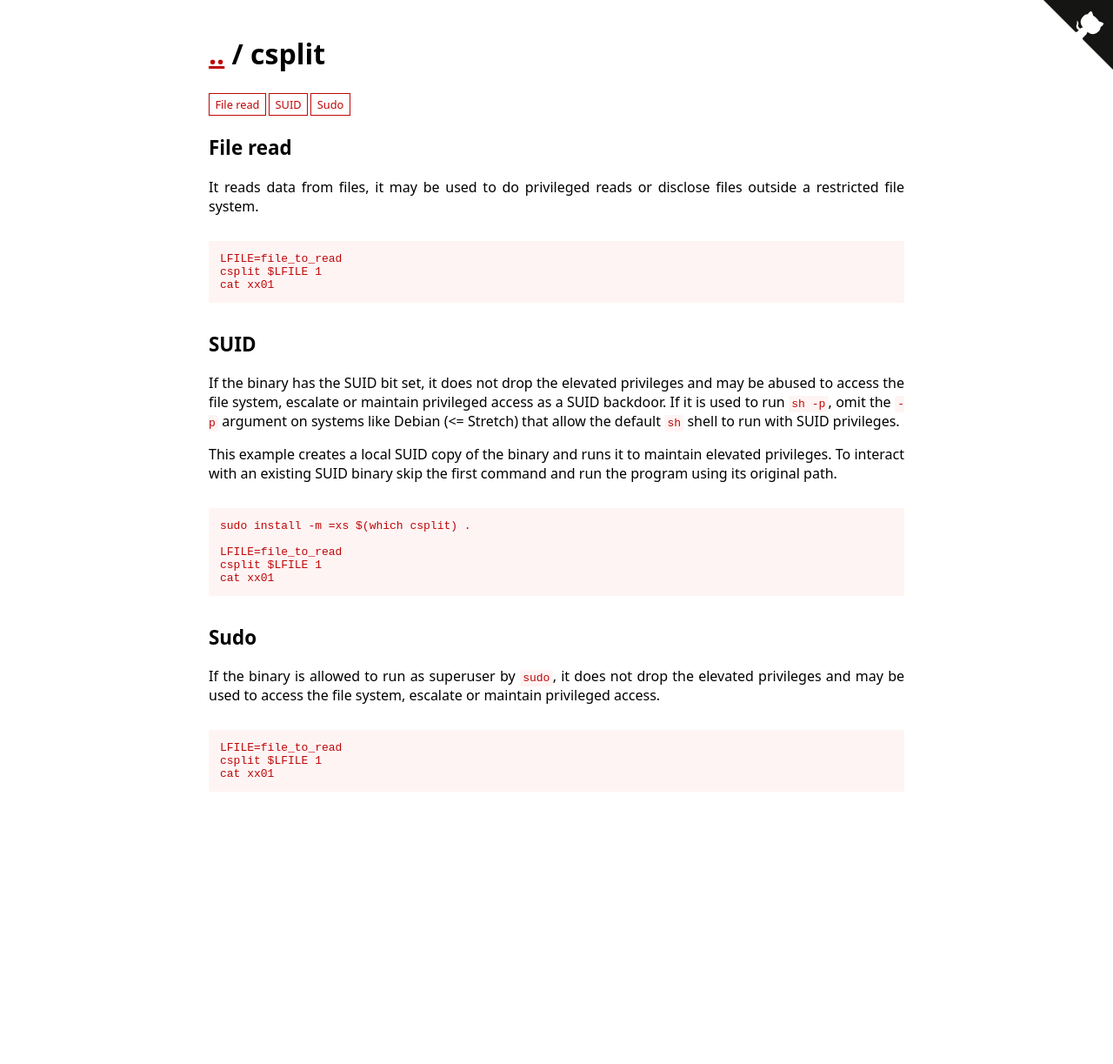
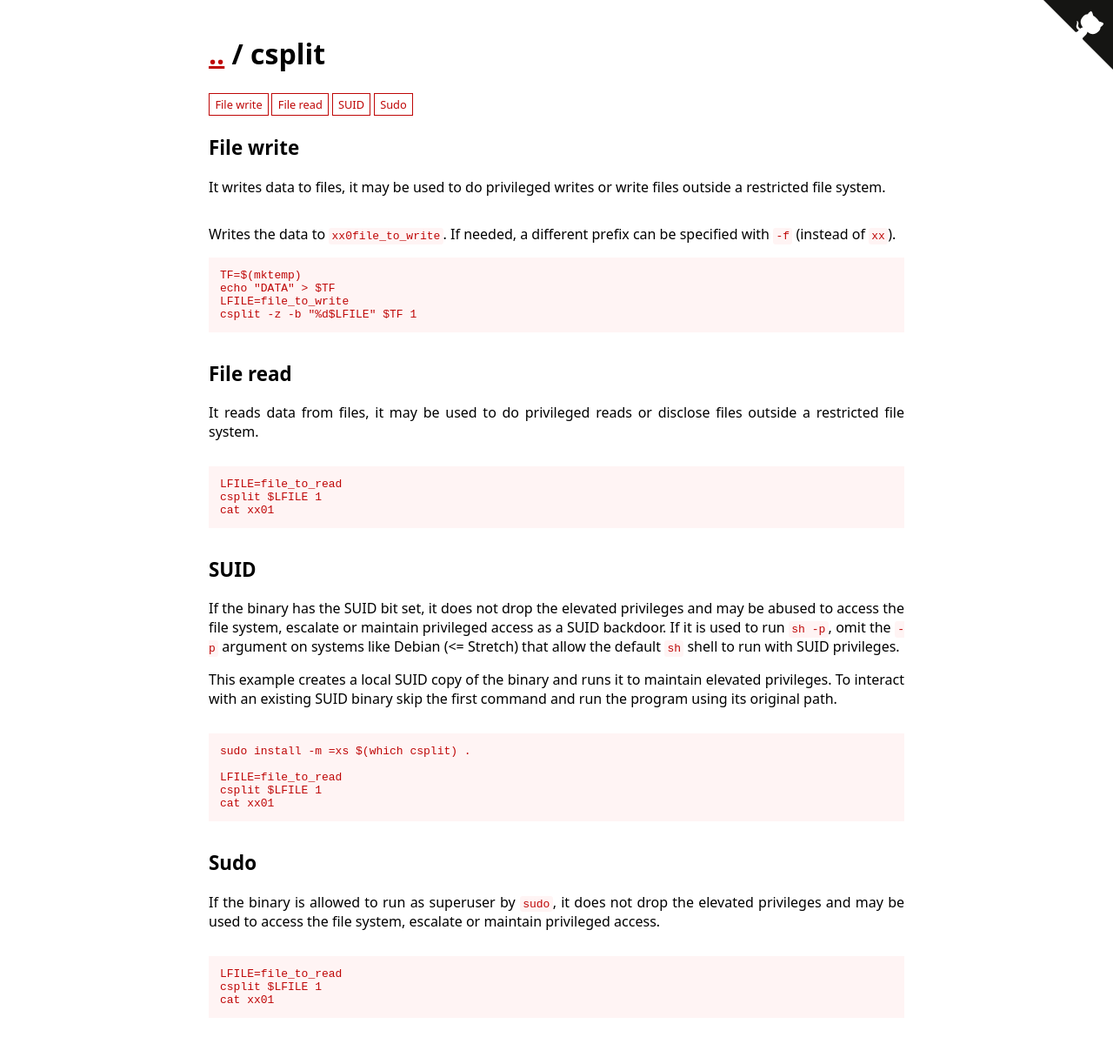
Before and after one commit to GTFOBins/GTFOBins.github.io, a Jekyll site: the page built from _gtfobins/csplit.md, in a window 1280 px wide. Shown: the whole page at 87% size. Built offline with Jekyll 4.4.1, drawn with Linux system fonts in a browser that asks for light colours; before the commit the page ends 963 px from its top, so only the background shows below that.

Commit message:
Add csplit file-write
Co-authored-by: Andrea Cardaci <cyrus.and@gmail.com>

```diff
--- a/_gtfobins/csplit.md
+++ b/_gtfobins/csplit.md
@@ -5,6 +5,13 @@ functions:
         LFILE=file_to_read
         csplit $LFILE 1
         cat xx01
+  file-write:
+    - description: Writes the data to `xx0file_to_write`. If needed, a different prefix can be specified with `-f` (instead of `xx`).
+      code: |
+        TF=$(mktemp)
+        echo "DATA" > $TF
+        LFILE=file_to_write
+        csplit -z -b "%d$LFILE" $TF 1
   suid:
     - code: |
         LFILE=file_to_read
```
